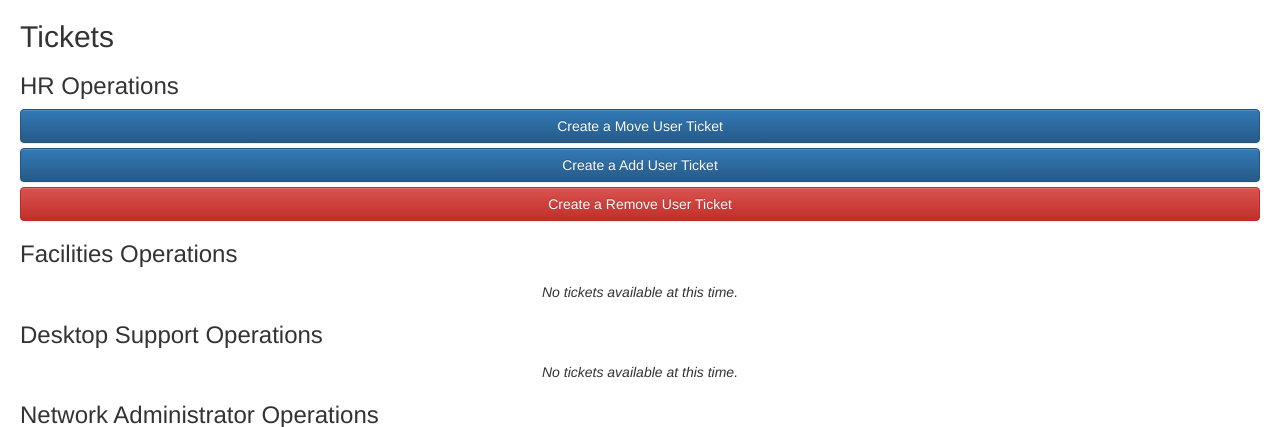
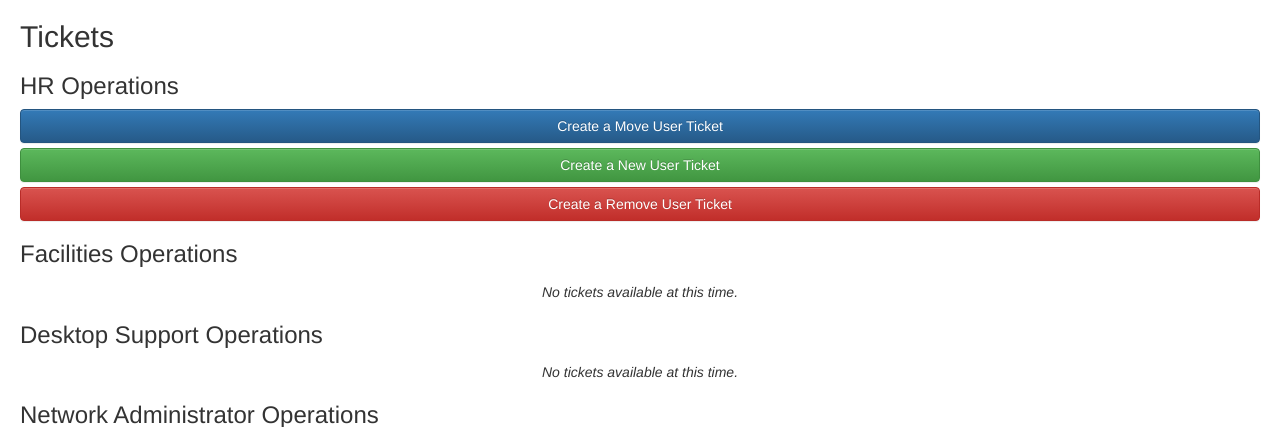
Before and after one commit to stevarino/cmsc495, a Django app: a page that uses mac_app/templates/mac_app/tickets.html in a window 1280 px wide. Shown: the part 72-499 px from the top of the page. Run offline with Django 3.2, Linux system fonts and the light colour scheme; the visitor is signed in with stand-in values (Sample User, id 1); data that the repository does not hold is empty; some libraries are stand-ins or nearby versions.

Commit message:
Tweaked button color/text

```diff
--- a/mac_app/templates/mac_app/ticket_detail.html
+++ b/mac_app/templates/mac_app/ticket_detail.html
@@ -89,7 +89,7 @@ $(function() {
     <form method='post'>{% csrf_token %}
         <p><textarea id='notes' name='notes' rows='10' cols='40'></textarea></p>
         <input type='hidden' name='dept' value='fac' />
-        <button type-'submit' name='state' value='c' class='btn btn-primary btn-block'>
+        <button type-'submit' name='state' value='c' class='btn btn-success btn-block'>
             Work Is Complete
         </button>
         <button type-'submit' name='state' value='w' class='btn btn-danger btn-block'>
--- a/mac_app/templates/mac_app/tickets.html
+++ b/mac_app/templates/mac_app/tickets.html
@@ -6,7 +6,7 @@
 {% if is_hr %}
     <h3>HR Operations</h3>
     <a href="{% url 'ticket_move' %}" class='btn btn-primary btn-block'>Create a Move User Ticket</a>
-    <a href="{% url 'ticket_new' %}" class='btn btn-primary btn-block'>Create a Add User Ticket</a>
+    <a href="{% url 'ticket_new' %}" class='btn btn-success btn-block'>Create a New User Ticket</a>
     <a href="{% url 'ticket_remove' %}" class='btn btn-danger btn-block'>Create a Remove User Ticket</a>
 {% endif %}
 
```
